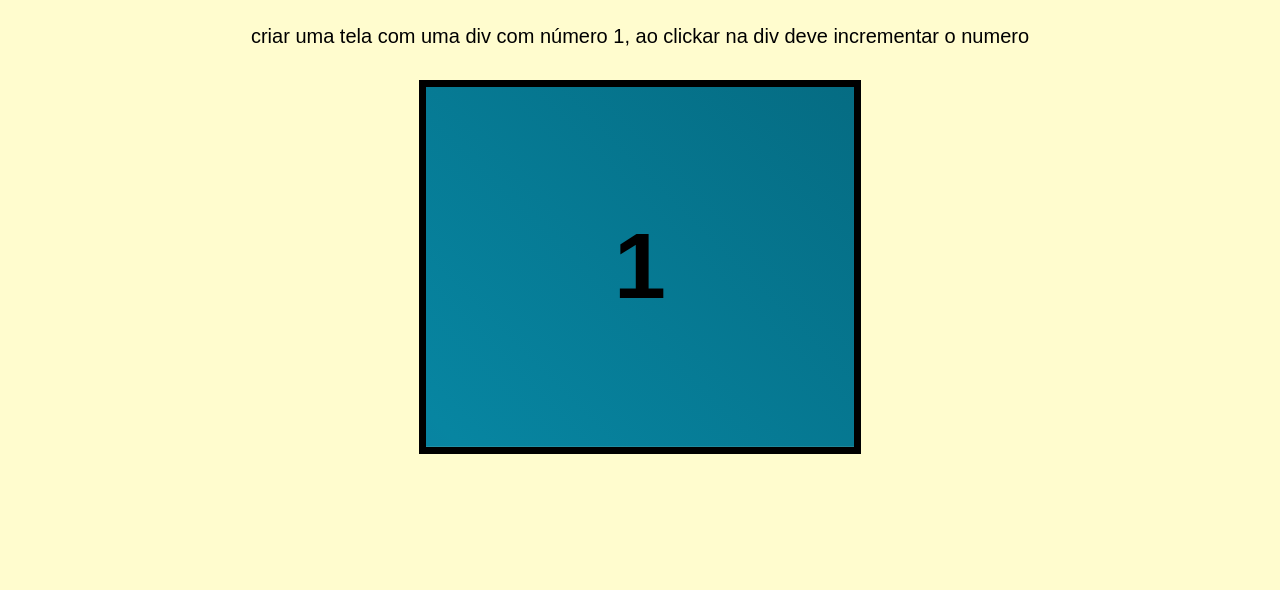
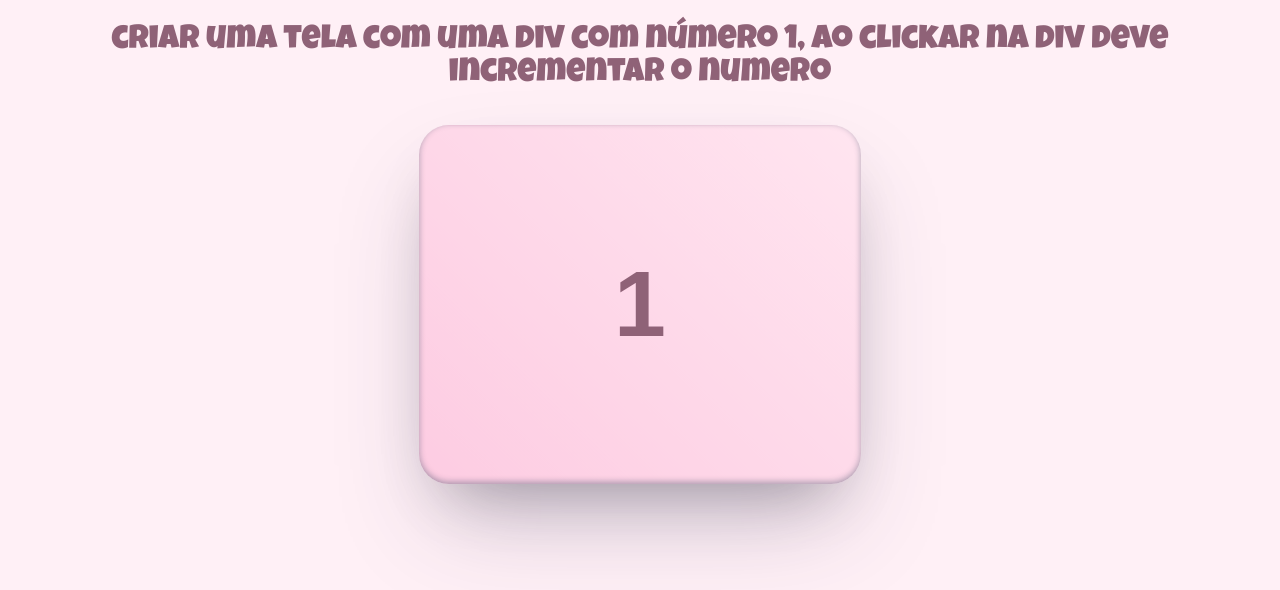
Before and after one commit to CarlaDeOliveira99/ExerciciosEmJavaScript, a plain HTML site: page Exe01/index.html in a window 1280 px wide. Drawn offline with Linux system fonts and the light colour scheme.

Commit message:
correção da fonte e cor

```diff
--- a/Exe01/index.html
+++ b/Exe01/index.html
@@ -7,9 +7,13 @@
     <title>Exercício de incrementar o número</title>
     <meta name="description" content="">
     <meta name="viewport" content="width=device-width, initial-scale=1">
+    <link rel="preconnect" href="https://fonts.googleapis.com">
+    <link rel="preconnect" href="https://fonts.gstatic.com" crossorigin>
+    <link href="https://fonts.googleapis.com/css2?family=Luckiest+Guy&display=swap" rel="stylesheet">
+
     <style>
         body {
-            background-color: rgba(255, 252, 189, 0.732);
+            background-color: #fff0f6;
         }
 
         #areaPrincipla {
@@ -27,15 +31,17 @@
             padding: 20% 0%;
             cursor: pointer;
             margin: 5% 15% 15% 15%;
-            border: 7px solid black;
-            background-image: linear-gradient(45deg, rgb(22, 41, 149)5%, rgba(1, 43, 172, 0.818)25%, rgb(7, 133, 161)70%, rgb(3, 83, 101)130%);
+            border: none;
+            border-radius: 30px;
+            box-shadow: rgba(50, 50, 93, 0.25) 0px 50px 100px -20px, rgba(0, 0, 0, 0.3) 0px 30px 60px -30px, rgba(10, 37, 64, 0.35) 0px -2px 6px 0px inset;
+            background-image: linear-gradient(45deg, #c999af, #e3b1c8, #fdcae1, #ffe5f0);
             animation: color 10s infinite alternate;
             background-size: 500% 100%;
+            color: #8f6277;
         }
 
         @keyframes color {
             0% {
-                /* background-position-x: 0%; */
                 background-position: 0% 50%;
             }
 
@@ -44,18 +50,19 @@
             }
 
             100% {
-                /* background-position-x: 100%; */
                 background-position: 0% 50%;
             }
         }
 
         #numero:hover {
-            transform: scale(1.1);
+            transform: scale(1.02);
         }
 
         p {
-            font-size: 15pt;
-            font-family: Arial, Helvetica, sans-serif;
+            font-size: 25pt;
+            font-weight: 400;
+            font-family: 'Luckiest Guy', cursive;
+            color: #8f6277;
             text-align: center;
             margin-top: 2%;
         }
```
